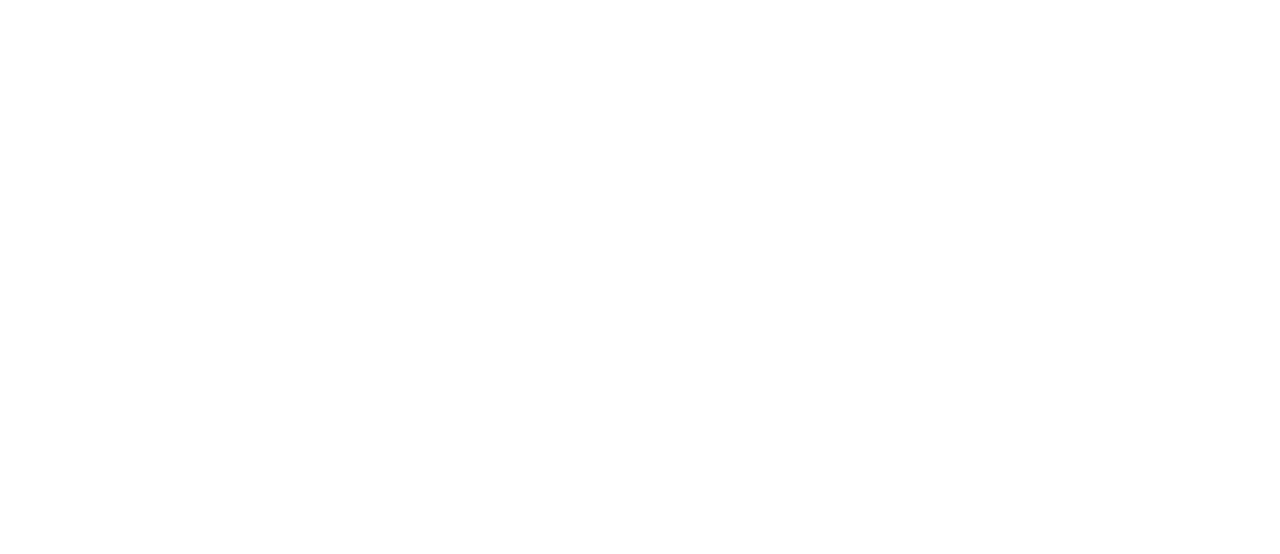
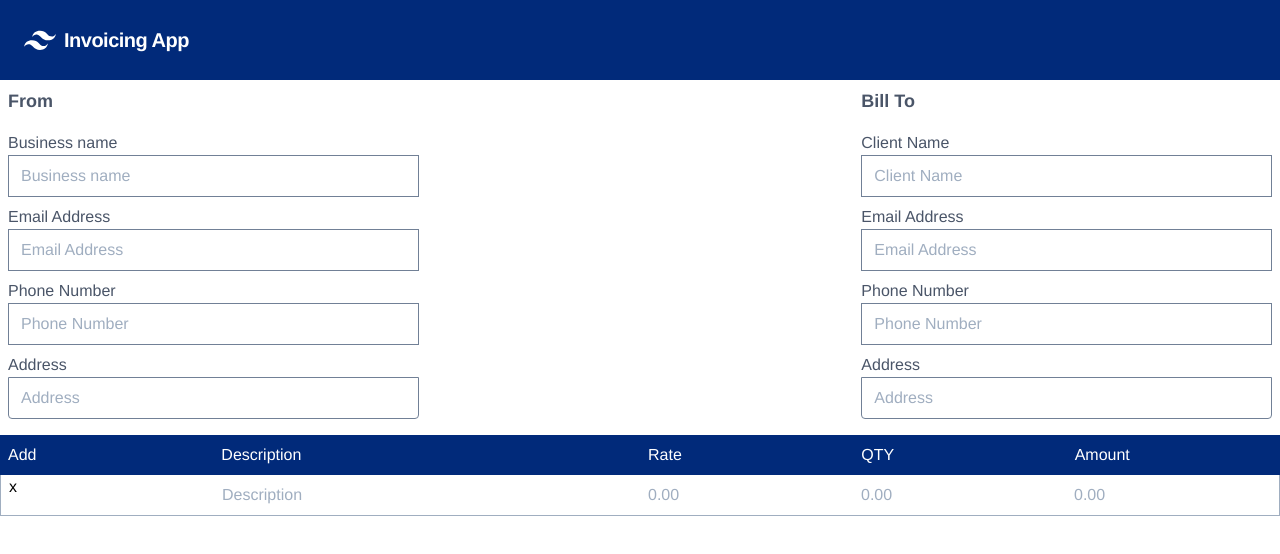
Before and after one commit to feyvik/Tailwind-Css, a Vue app: page / in a window 1280 px wide. Shown: the top 554 px of the page. Built offline with nearby package versions, Linux system fonts and the light colour scheme.

Commit message:
implement invoice ui

```diff
--- a/src/views/Home.vue
+++ b/src/views/Home.vue
@@ -1,9 +1,181 @@
 <template>
-  <div class="container-fluid"></div>
+  <div class="container-fluid">
+    <Navigation />
+    <div class="lg:container lg:mx-auto">
+      <div class="flex flex-wrap">
+        <div class="w-2/6 p-2 text-gray-700">
+          <h5 class="text-lg font-bold mb-4">From</h5>
+          <div class="mb-2">
+            <label class="mb-2" for="address">
+              Business name
+            </label>
+            <input
+              class="border border-gray-600 w-full py-2 px-3"
+              id="B_name"
+              type="text"
+              placeholder="Business name"
+            />
+          </div>
+          <div class="mb-2">
+            <label class="mb-2" for="address">
+              Email Address
+            </label>
+            <input
+              class="border border-gray-600 w-full py-2 px-3"
+              id="B_name"
+              type="email"
+              placeholder="Email Address"
+            />
+          </div>
+          <div class="mb-2">
+            <label class="mb-2" for="address">
+              Phone Number
+            </label>
+            <input
+              class="border border-gray-600 w-full py-2 px-3"
+              id="B_name"
+              type="number"
+              placeholder="Phone Number"
+            />
+          </div>
+          <div class="mb-2">
+            <label class="mb-2" for="address">
+              Address
+            </label>
+            <input
+              class="border border-gray-600 rounded-b w-full py-2 px-3"
+              id="B_name"
+              type="text"
+              placeholder="Address"
+            />
+          </div>
+        </div>
+        <div class="w-2/6 flex-none p-2">
+          <div class="text-gray-700 text-center p-2"></div>
+        </div>
+        <div class="w-2/6 p-2 text-gray-700">
+          <h5 class="text-lg font-bold mb-4">Bill To</h5>
+          <div class="mb-2">
+            <label class="mb-2" for="address">
+              Client Name
+            </label>
+            <input
+              class="border border-gray-600 w-full py-2 px-3"
+              id="B_name"
+              type="text"
+              placeholder="Client Name"
+            />
+          </div>
+          <div class="mb-2">
+            <label class="mb-2" for="address">
+              Email Address
+            </label>
+            <input
+              class="border border-gray-600 w-full py-2 px-3"
+              id="B_name"
+              type="email"
+              placeholder="Email Address"
+            />
+          </div>
+          <div class="mb-2">
+            <label class="mb-2" for="address">
+              Phone Number
+            </label>
+            <input
+              class="border border-gray-600 w-full py-2 px-3"
+              id="B_name"
+              type="number"
+              placeholder="Phone Number"
+            />
+          </div>
+          <div class="mb-2">
+            <label class="mb-2" for="address">
+              Address
+            </label>
+            <input
+              class="border border-gray-600 rounded-b w-full py-2 px-3"
+              id="B_name"
+              type="text"
+              placeholder="Address"
+            />
+          </div>
+        </div>
+      </div>
+      <div class="flex flex-wrap bg-blue">
+        <div class="w-1/6 p-2">
+          Add
+        </div>
+        <div class="w-2/6 p-2">
+          Description
+        </div>
+        <div class="w-1/6 p-2">
+          Rate
+        </div>
+        <div class="w-1/6 p-2">
+          QTY
+        </div>
+        <div class="w-1/6 p-2">
+          Amount
+        </div>
+      </div>
+      <div class="flex flex-wrap border-b border-gray-500 border-l border-r">
+        <div class="w-1/6 pl-2 pr-2">
+          <p>x</p>
+        </div>
+        <div class="w-2/6 pl-2 pr-2">
+          <input
+            class="border-gray-600 w-full py-2"
+            id="B_name"
+            type="text"
+            placeholder="Description"
+          />
+        </div>
+        <div class="w-1/6 pl-2 pr-2">
+          <input
+            class="border-gray-600 w-full py-2"
+            id="B_name"
+            type="number"
+            placeholder="0.00"
+          />
+        </div>
+        <div class="w-1/6 pl-2 pr-2">
+          <input
+            class="border-gray-600 w-full py-2"
+            id="B_name"
+            type="number"
+            placeholder="0.00"
+          />
+        </div>
+        <div class="w-1/6 pl-2 pr-2">
+          <input
+            class="border-gray-600 w-full py-2"
+            id="B_name"
+            type="number"
+            placeholder="0.00"
+          />
+        </div>
+      </div>
+    </div>
+  </div>
 </template>
 
 <script>
-export default {};
+import Navigation from "../components/Navigation.vue";
+export default {
+  components: {
+    Navigation
+  }
+};
 </script>
 
-<style lang="scss" scoped></style>
+<style lang="scss" scoped>
+input {
+  box-shadow: none;
+  outline: none;
+  color: black !important;
+}
+.bg-blue {
+  background-color: #012a7a;
+  color: white;
+}
+</style>
```
